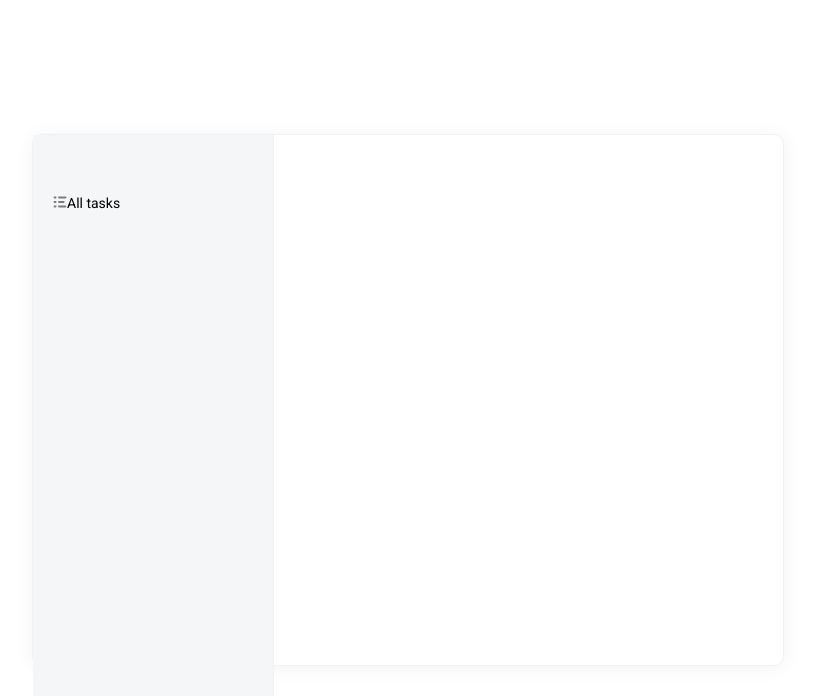
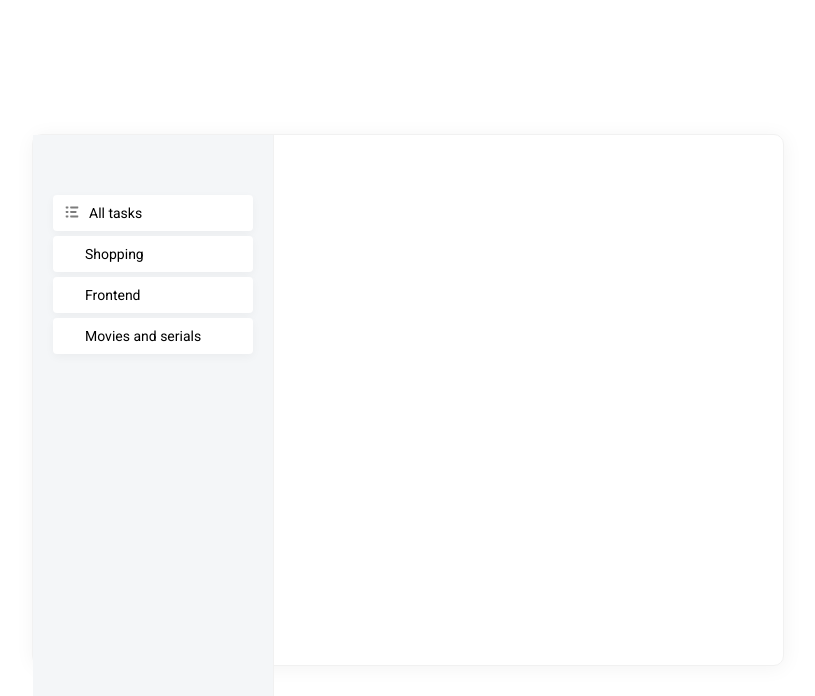
Before and after one commit to VadimKorobec/React-todo-list, a React (Create React App) app: page / in a window 1280 px wide. Shown: the top 696 px of the page, without its empty margins (232-1047 px from the left). Built offline with nearby package versions, Linux system fonts and the light colour scheme.

Commit message:
Update App.jsx

```diff
--- a/src/components/App.jsx
+++ b/src/components/App.jsx
@@ -1,17 +1,34 @@
+import { List } from './List/List';
 import listSvg from '../assets/img/Vector.svg';
 
 export const App = () => {
   return (
     <div className="todo">
       <div className="todo__sidebar">
-        <ul className="todo__list">
-          <li className="active">
-            <i>
-              <img src={listSvg} alt="list icon" />
-            </i>
-            <span>All tasks</span>
-          </li>
-        </ul>
+        <List
+          items={[
+            {
+              icon: <img src={listSvg} alt="list icon" />,
+              name: 'All tasks',
+            },
+          ]}
+        />
+        <List
+          items={[
+            {
+              color: '#42B883',
+              name: 'Shopping',
+            },
+            {
+              color: '#64C4ED',
+              name: 'Frontend',
+            },
+            {
+              color: '#FFBBCC',
+              name: 'Movies and serials',
+            },
+          ]}
+        />
       </div>
       <div className="todo__tasks"></div>
     </div>
```
